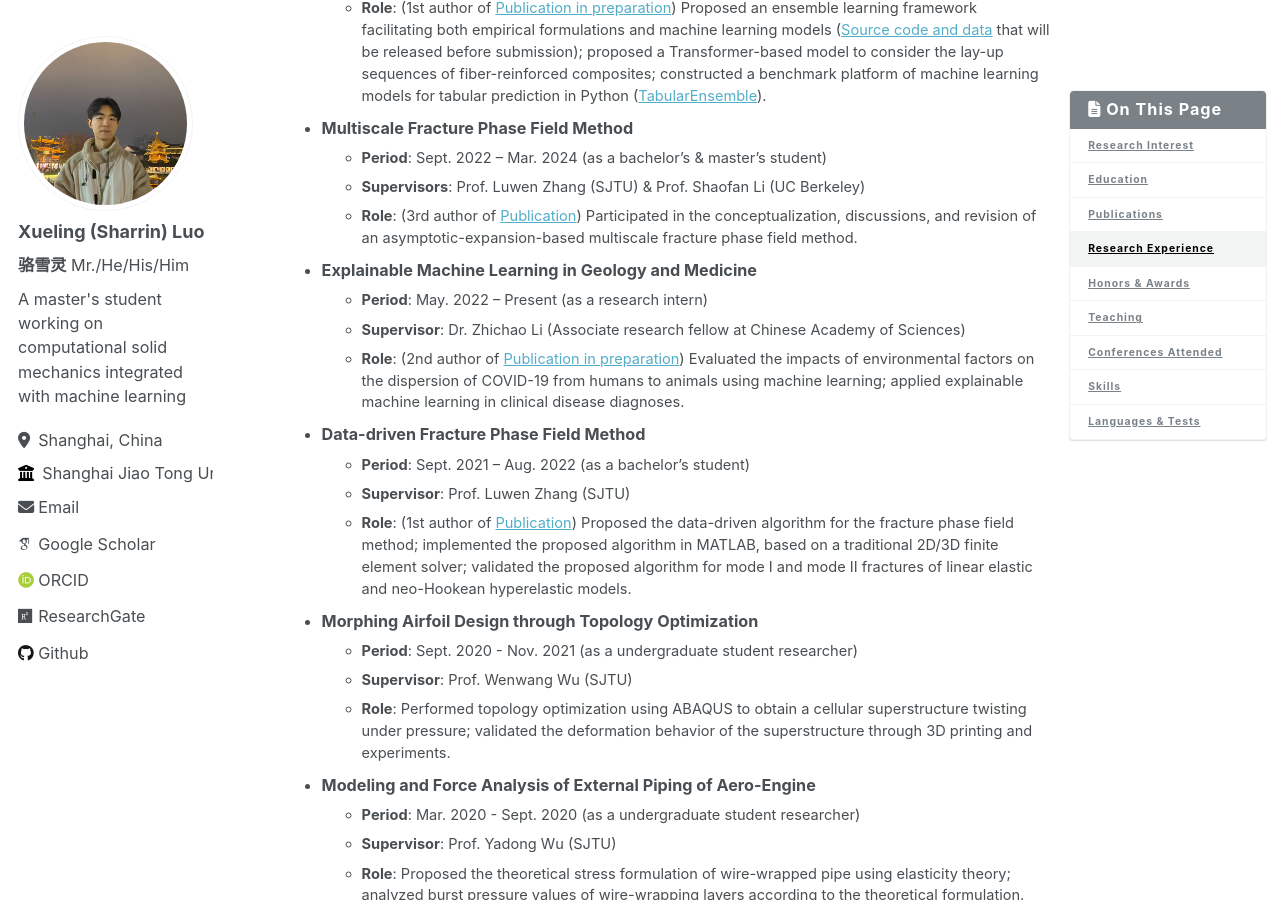
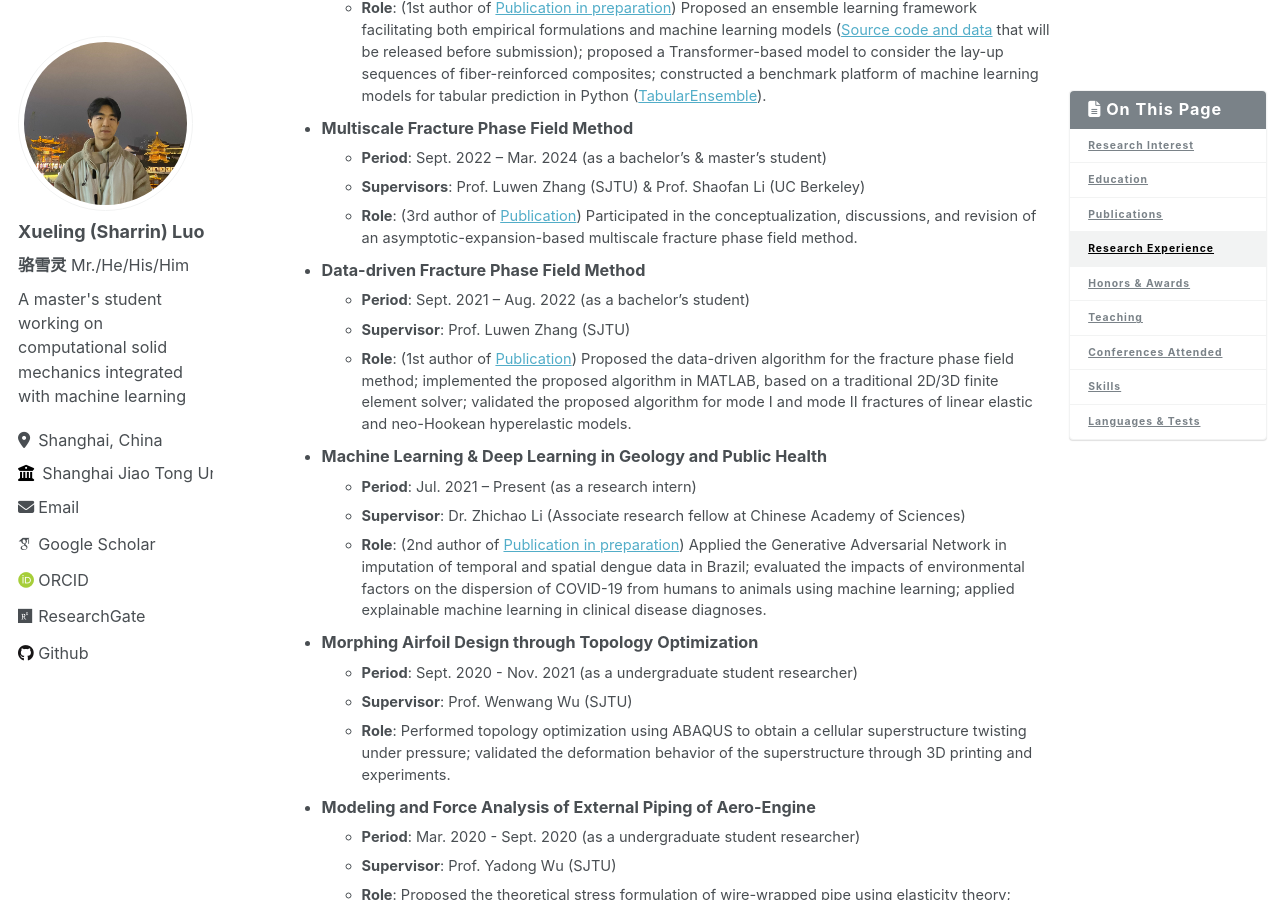
Before and after one commit to LuoXueling/luoxueling.github.io, a Jekyll site: the page built from _pages/about.md, in a window 1280 px wide and 900 px high, scrolled down 1971 px. Built offline with Jekyll 4.4.1, drawn with Linux system fonts in a browser that asks for light colours; some web fonts are replaced.

Commit message:
Update about.md

```diff
--- a/_pages/about.md
+++ b/_pages/about.md
@@ -68,14 +68,14 @@ My research interests lie in **fracture phase field methods**, **machine learnin
   * **Period**: Sept. 2022 – Mar. 2024 (as a bachelor's & master's student)
   * **Supervisors**: Prof. Luwen Zhang (SJTU) & Prof. Shaofan Li (UC Berkeley)
   * **Role**: (3rd author of [Publication](#pub-2024-multiscale)) Participated in the conceptualization, discussions, and revision of an asymptotic-expansion-based multiscale fracture phase field method.
-* **Explainable Machine Learning in Geology and Medicine**
-  * **Period**: May. 2022 – Present (as a research intern)
-  * **Supervisor**: Dr. Zhichao Li (Associate research fellow at Chinese Academy of Sciences)
-  * **Role**: (2nd author of [Publication in preparation](#pub-2024-gan)) Evaluated the impacts of environmental factors on the dispersion of COVID-19 from humans to animals using machine learning; applied explainable machine learning in clinical disease diagnoses.
 * **Data-driven Fracture Phase Field Method**
   * **Period**: Sept. 2021 – Aug. 2022 (as a bachelor's student)
   * **Supervisor**: Prof. Luwen Zhang (SJTU)
   * **Role**: (1st author of [Publication](#pub-2022-data-driven)) Proposed the data-driven algorithm for the fracture phase field method; implemented the proposed algorithm in MATLAB, based on a traditional 2D/3D finite element solver; validated the proposed algorithm for mode I and mode II fractures of linear elastic and neo-Hookean hyperelastic models.
+* **Machine Learning & Deep Learning in Geology and Public Health**
+  * **Period**: Jul. 2021 – Present (as a research intern)
+  * **Supervisor**: Dr. Zhichao Li (Associate research fellow at Chinese Academy of Sciences)
+  * **Role**: (2nd author of [Publication in preparation](#pub-2024-gan)) Applied the Generative Adversarial Network in imputation of temporal and spatial dengue data in Brazil; evaluated the impacts of environmental factors on the dispersion of COVID-19 from humans to animals using machine learning; applied explainable machine learning in clinical disease diagnoses.
 * **Morphing Airfoil Design through Topology Optimization**
   * **Period**: Sept. 2020 - Nov. 2021 (as a undergraduate student researcher)
   * **Supervisor**: Prof. Wenwang Wu (SJTU)
```
